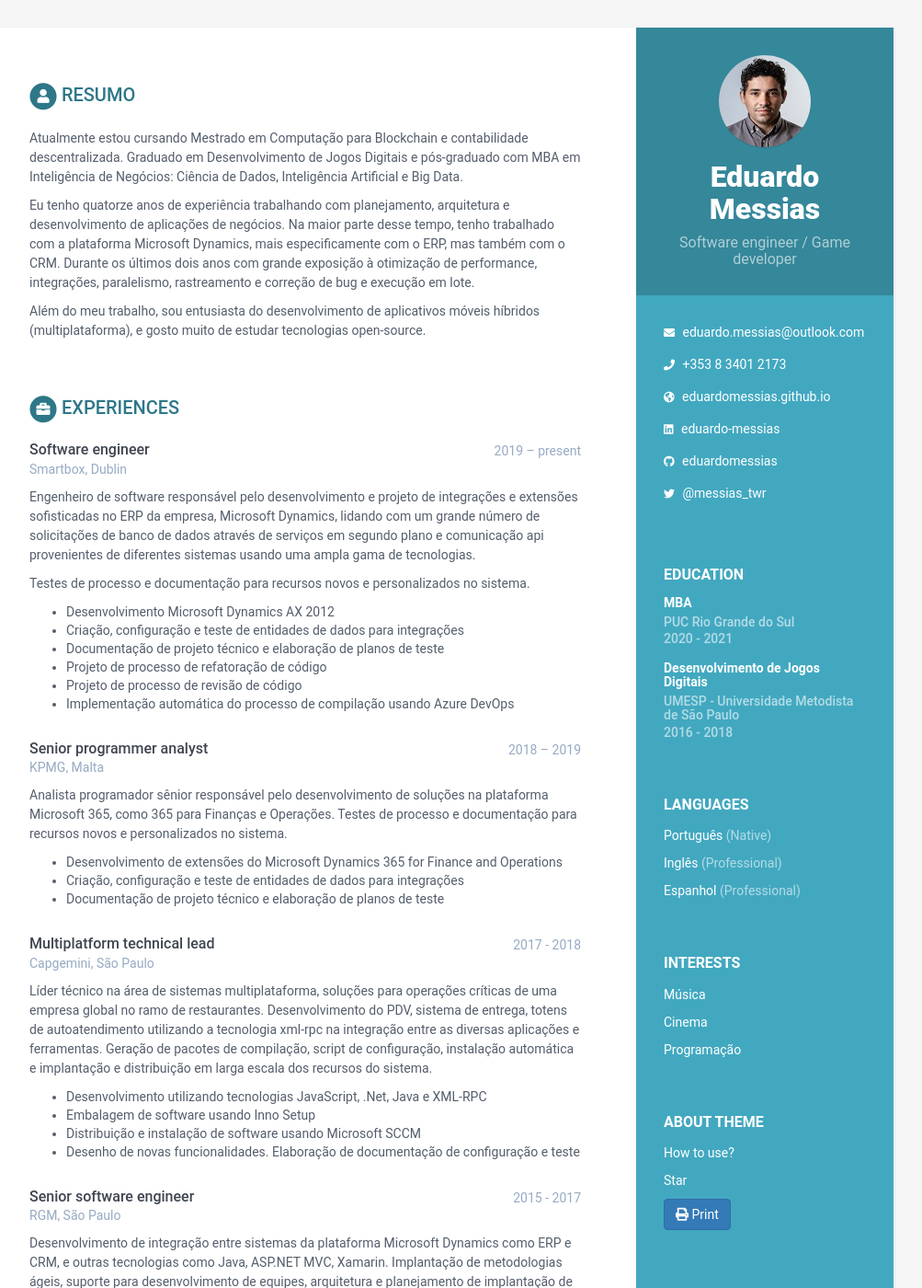
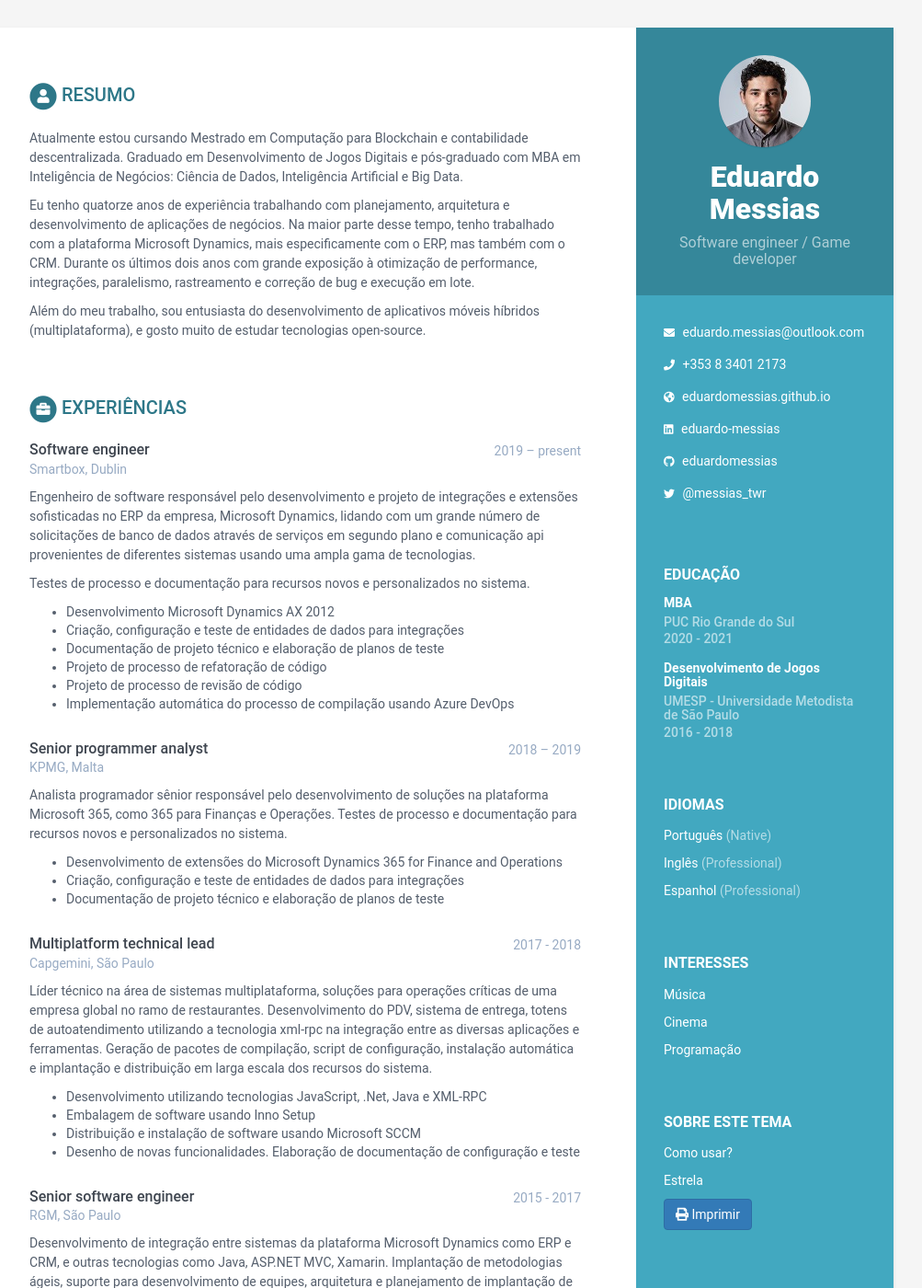
Before and after one commit to eduardomessias/curriculum-vitae-br, a Jekyll site: the page built from index.html, in a window 1280 px wide and 1400 px high. Shown: the whole window at 92% size, without its empty margins (168-1171 px from the left). Built offline with Jekyll 4.4.1, drawn with Linux system fonts in a browser that asks for light colours.

Commit message:
tradução dos títulos das sessões

```diff
--- a/_includes/about.html
+++ b/_includes/about.html
@@ -1,11 +1,11 @@
 <div class="remove-container container-block">
   <h2 class="container-block-title">
-    About Theme
+    Sobre este tema
   </h2>
   <ul class="list-unstyled interests-list">
-    <li><a target="_blank" href="https://www.youtube.com/watch?v=Jnmj1dXDbNk">How to use?</a></li>
-    <li><a class="github-button" href="https://github.com/sharu725/online-cv" data-icon="octicon-star" data-show-count="true" aria-label="Star sharu725/online-cv on GitHub">Star</a>
-    <li><button class="btn btn-primary" data-icon="octicon-book" aria-label="Print this file" onclick="window.print()"><i class="fas fa-print"></i> Print</button>
+    <li><a target="_blank" href="https://www.youtube.com/watch?v=Jnmj1dXDbNk">Como usar?</a></li>
+    <li><a class="github-button" href="https://github.com/sharu725/online-cv" data-icon="octicon-star" data-show-count="true" aria-label="Star sharu725/online-cv on GitHub">Estrela</a>
+    <li><button class="btn btn-primary" data-icon="octicon-book" aria-label="Imprimir" onclick="window.print()"><i class="fas fa-print"></i> Imprimir</button>
     <script async defer src="https://buttons.github.io/buttons.js""></script>
   </ul>
 </div><!--//About-->
--- a/_includes/education.html
+++ b/_includes/education.html
@@ -4,7 +4,7 @@
   <div class="education-container container-block">
 
     <h2 class="container-block-title">
-      Education
+      Educação
     </h2>
 
     {% for graduation in education %}
--- a/_includes/experiences.html
+++ b/_includes/experiences.html
@@ -6,7 +6,7 @@
       <i class="fas fa-circle fa-stack-2x"></i>
       <i class="fas fa-briefcase fa-stack-1x fa-inverse"></i>
     </span>
-    Experiences
+    Experiências
   </h2>
 
   {% for experience in experiences %}
--- a/_includes/interests.html
+++ b/_includes/interests.html
@@ -3,7 +3,7 @@
 <div class="interests-container container-block">
 
   <h2 class="container-block-title">
-    Interests
+    Interesses
   </h2>
 
   <ul class="list-unstyled interests-list">
--- a/_includes/language.html
+++ b/_includes/language.html
@@ -3,7 +3,7 @@
 <div class="languages-container container-block">
 
   <h2 class="container-block-title">
-    Languages
+    Idiomas
   </h2>
 
   <ul class="list-unstyled interests-list">
```
